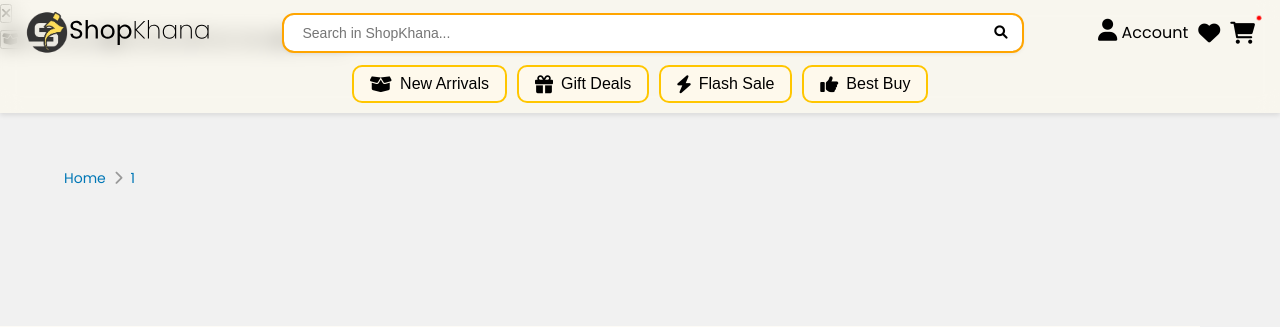
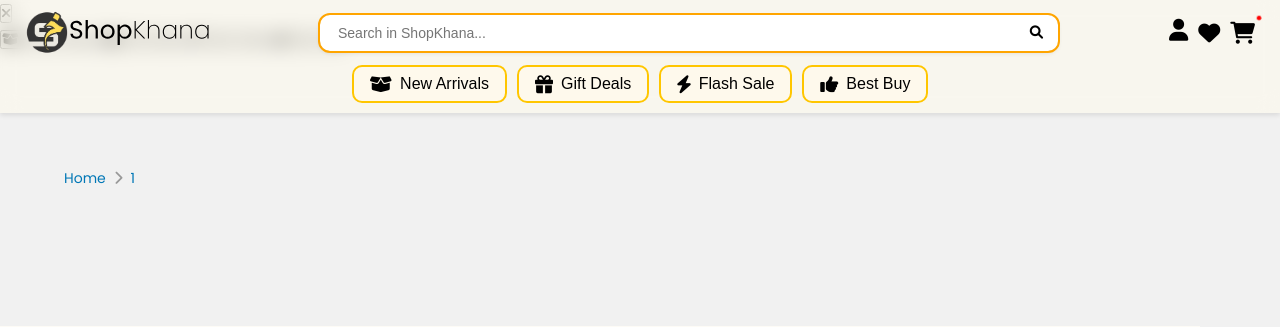
Before and after one commit to abdullahinto/ShopKhana, a Flask app: page /category/1 in a window 1280 px wide. Shown: the top 327 px of the page. Run offline with Flask 3, Linux system fonts and the light colour scheme; data that the repository does not hold is empty; some libraries are stand-ins or nearby versions.

Commit message:
lghsdkgsdklghsdklg

```diff
--- a/templates/index.html
+++ b/templates/index.html
@@ -128,7 +128,7 @@
       <div class="nav-icons">
         <!-- Login Icon with Dropdown -->
         <div class="dropdown-container">
-          <a href="#" title="Login" id="login-icon"><i class="fas fa-user"></i></a> Account
+          <a href="#" title="Login" id="login-icon"><i class="fas fa-user"></i></a>
           <div class="dropdown-menu" id="dropdown-menu">
 
             <div class="dropdown-item" data-href="{{url_for('manage_account')}}">
```
